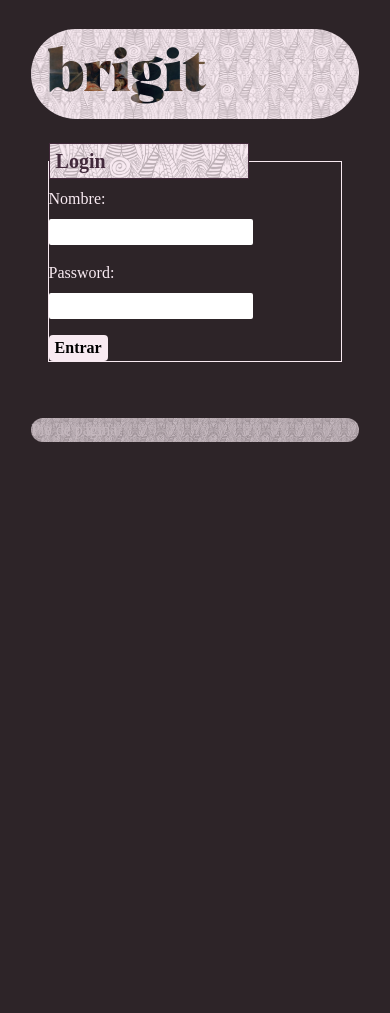
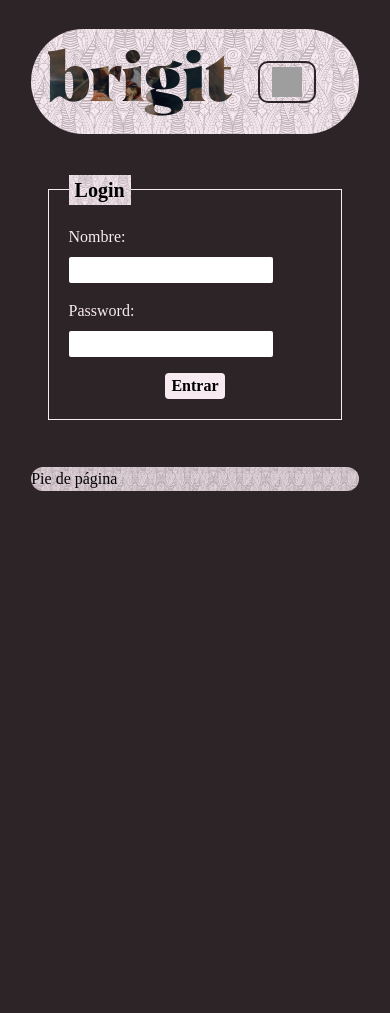
Before and after one commit to Yermandonka/brigit, a PHP site: page /login.php in a window 390 px wide. Before the commit the page ends 442 px from the top, so only its background shows below. Run offline with PHP 8.4, Linux system fonts and the light colour scheme; grey boxes are pictures that could not be loaded.

Commit message:
Refactor CSS styles for navbar and layout. Update HTML structure for improved responsiveness, enhance user greeting display, and adjust button placements. Modify SQL scripts for consistent naming conventions and add new user roles functionality. Implement redirect handling in login process and create about us page.

```diff
--- a/css/navegador.css
+++ b/css/navegador.css
@@ -6,6 +6,10 @@
 	width: 100%;
 	height: 100%;
 	margin: 0%;
+}
+
+html{
+	height: 120%;
 }
 
 #container-fluid {
@@ -47,19 +51,16 @@
 	padding: 5px 8% 0px 8%;
 }
 
-.navbar.navbar-expand-lg {
-	padding: 0% 5% 0% 5%;
-	background-image: url('/codigo/brigit/images/2.png');
-	background-size: cover;
-	background-position: center;
-	background-repeat: no-repeat;
-	border-radius: 100px;
+a.nav-link {
+	padding: 0;
+	color: #F8EAF1;
+	font-family: 'Times New Roman', Times, serif;
+	font-style: italic;
+	font-size: 100%;
 }
 
-.navbar {
-	display: flex;
-	justify-content: space-between;
-	align-items: center;
+a.nav-link:hover {
+	text-decoration: underline;
 }
 
 .logo {
@@ -72,25 +73,75 @@
 	font-size: 80px;
 }
 
-div.saludo span {
+div.saludo span,
+div#saludo span {
 	color: #2d2428;
 	background-color: #F8EAF1;
 	font-family: 'Times New Roman', Times, serif;
 }
 
-div.saludo a {
+div.saludo a,
+div#saludo a {
 	color: black;
 	font-weight: bold;
 	font-family: 'Impact', sans-serif;
 	font-size: 200%;
 }
 
+/*----------------------------------ROW NAVBAR--------------------------*/
+
+.navbar {
+	padding: 0% 5% 0% 5%;
+	background-image: url('/codigo/brigit/images/2.png');
+	background-size: cover;
+	background-position: center;
+	background-repeat: no-repeat;
+	border-radius: 100px;
+	display: flex;
+	justify-content: space-between;
+	align-items: center;
+}
+
+div.row.header2 .col {
+	padding: 5px 8% 0px 8%;
+}
+
+.navbar2 * {
+	display: flex;
+	justify-content: center;
+}
+
+.navbar2 {
+	display: flex;
+	justify-content: center;
+	border-radius: 100px;
+}
+
+div#navbarSupportedContent,
+ul.navbar-nav.mr-auto {
+	margin: 0 !important;
+}
+
+div#saludo a {
+	color: white;
+}
+
+div#saludo a:hover {
+	color: black;
+}
+
 div.saludo a:hover {
 	color: #2d2428;
 }
 
-div.saludo label {
+div.saludo label,
+div#saludo label {
 	margin: 0;
+}
+
+button.navbar-toggler {
+	border: 2px solid #2d2428;
+	border-radius: 10px;
 }
 
 /*--------------------------ROW FOOTER----------------------------------*/
@@ -101,7 +152,8 @@
 
 footer {
 	background-image: url('/codigo/brigit/images/2.png');
-	opacity: 0.75;
+	opacity: 0.9;
+	color: black;
 	background-size: cover;
 	background-position: center;
 	background-repeat: no-repeat;
@@ -111,7 +163,7 @@
 /*----------------------------ROW MAIN----------------------------------*/
 
 div.row.main .col {
-	padding: 2% 8% 10% 8%;
+	padding: 5% 8% 8% 8%;
 }
 
 div.row.search .col {
@@ -121,6 +173,7 @@
 }
 
 form.form-inline {
+	margin: 0 !important;
 	width: 60%;
 	display: flex;
 	justify-content: center;
@@ -158,16 +211,15 @@
 }
 
 div.row.funcionalidades {
-	margin-top: 1%;
+	margin-top: 5%;
 }
 
 div.row.funcionalidades .funcionalidad {
-	padding: 1%;
+	padding: 2%;
 }
 
 div.funcionalidades a {
 	font-size: 300%;
-	opacity: 80%;
 	color: black;
 }
 
@@ -189,37 +241,21 @@
 	background-image: url('/codigo/brigit/images/thefightingtemeraire.png');
 }
 
-article {
-	background-color: #2d2428;
-	height: 100%;
-	width: 100%;
-	margin: 0%;
-}
-
 @font-face {
 	font-family: 'AlbraBlack';
 	src: url('/codigo/brigit/fonts/AlbraBlack.ttf') format('truetype');
 }
 
-fieldset {
-	margin: 5%;
-	border: 1px solid #F8EAF1;
-}
-
-fieldset div {
-	justify-content: center;
-	margin: 5px auto;
-}
-
 input {
-	color: #42293B;
+	color: black;
 	border: 0px;
 	border-radius: 2px;
 }
 
 legend {
-	color: #42293B;
-	width: 200px;
+	color: black;
+	width: auto;
+	height: auto;
 	font-family: 'Times New Roman', Times, serif;
 	font-size: 20px;
 	font-weight: bold;
@@ -227,21 +263,28 @@
 	background-size: cover;
 	background-position: center;
 	background-repeat: no-repeat;
-	border: 1px solid #42293B;
-	padding: 2px 6px;
-}
-
-label {
-	margin-right: 0.5em;
-	color: #F8EAF1;
-	display: block;
+	padding: 0px 6px;
+	margin: 0;
 }
 
 textarea[name="significado"] {
 	width: 100%;
 	height: 100px;
 	font-family: 'Times New Roman', Times, serif;
+	color: black;
 }
+
+fieldset {
+	padding: 20px;
+	margin: 5%;
+	border: 1px solid #F8EAF1;
+}
+
+div.buttonform{
+	display: flex;
+	justify-content: center;
+}
+
 
 
 .form-field-error {
@@ -335,7 +378,7 @@
 
 	.logo::before {
 		content: "brigit";
-		font-size: 60px;
+		font-size: 70px;
 	}
 
 	#container-fluid {
@@ -353,6 +396,17 @@
 		color: #2d2428;
 	}
 
+	.navbar2 div#saludo {
+		label {
+			align-items: baseline;
+		}
+
+		span {
+			font-size: 70%;
+		}
+	}
+
+
 	div.row.funcionalidades .funcionalidad {
 		padding: 1% 10% 1% 10%;
 	}
--- a/includes/formularios/FormularioLogin.php
+++ b/includes/formularios/FormularioLogin.php
@@ -6,6 +6,7 @@
 
 class FormularioLogin extends Formulario
 {
+    private $redirect = null;
     public function __construct()
     {
         parent::__construct('loginForm');
@@ -14,6 +15,10 @@
     protected function CreateFields($datos)
     {
         $nombreUsuario = '';
+
+        if (isset($_POST['redirect'])) {
+            $this->redirect = $_POST['redirect'];
+        }
 
         if ($datos)
         {
@@ -25,12 +30,11 @@
             <legend>Login</legend>
             <p><label>Nombre:</label> <input type="text" name="nombreUsuario" value="$nombreUsuario"/></p>
             <p><label>Password:</label> <input type="password" name="password" /></p>
-            <button type="submit" name="login">Entrar</button>
+            <div class="buttonform"><button id="login" type="submit" name="login">Entrar</button></div>
         </fieldset>
 EOF;
         return $html;
     }
-
 
     protected function Process($datos)
     {
@@ -74,6 +78,11 @@
                 $_SESSION["login"] = true;
                 $_SESSION["nombre"] = $nombreUsuario;
 
+                if ($this->redirect != null) {
+                    $result = $this->redirect;
+                } else {
+                    $result = 'homepage.php';
+                }
                 $result = 'homepage.php';
             }
         }
--- a/includes/formularios/FormularioPalabra.php
+++ b/includes/formularios/FormularioPalabra.php
@@ -20,7 +20,7 @@
             <legend>Crea una palabra</legend>
             <p><label>Palabra:</label> <input type="text" name="palabra"/></p>
             <p><label>Significado:</label> <textarea type="text" name="significado" placeholder="Máximo 500 carácteres"/></textarea></p>
-            <button type="submit" name="crearPalabra">Crear</button>
+            <div class="buttonform"><button type="submit" name="crearPalabra">Crear</button></div>
         </fieldset>
 
 EOF;
@@ -39,6 +39,10 @@
         if ( empty($palabra) )
         {
             $result[] = "La palabra no puede estar vacía";
+        }
+
+        if (strpos($palabra, ' ') !== false) {
+            $result[] = "Solo puede ser una palabra.";
         }
 
         $significado = trim($datos['significado'] ?? '');
--- a/includes/formularios/FormularioRegistro.php
+++ b/includes/formularios/FormularioRegistro.php
@@ -27,7 +27,7 @@
             <p><label>Nombre:</label> <input type="text" name="nombreUsuario" value="$nombreUsuario"/></p>
             <p><label>Password:</label> <input type="password" name="password" /></p>
             <p><label>Re-Password:</label> <input type="password" name="rePassword" /></p>
-            <button type="submit" name="login">Entrar</button>
+            <div class="buttonform"><button type="submit" name="login">Entrar</button></div>
         </fieldset>
 EOF;
         return $html;
--- a/includes/palabras/wordDAO.php
+++ b/includes/palabras/wordDAO.php
@@ -17,7 +17,7 @@
 
         $conn = Aplicacion::getInstance()->getConexionBd();
 
-        $query = "SELECT id, palabra, significado, creador, votos FROM Palabras P WHERE P.palabra = ?";
+        $query = "SELECT id, word, meaning, creator, votes FROM Words W WHERE W.word = ?";
 
         $stmt = $conn->prepare($query);
 
@@ -58,7 +58,7 @@
 
             $escVotos = $this->realEscapeString($wordDTO->votos());
 
-            $query = "INSERT INTO Palabras(palabra, significado, creador, votos) VALUES (?, ?, ?, ?)";
+            $query = "INSERT INTO Words(word, meaning, creator, votes) VALUES (?, ?, ?, ?)";
 
             $stmt = $conn->prepare($query);
 
@@ -93,7 +93,7 @@
     $words = [];
     $conn = Aplicacion::getInstance()->getConexionBd();
 
-    $query = "SELECT id, palabra, significado, creador, votos FROM Palabras";
+    $query = "SELECT id, word, meaning, creator, votes FROM Words";
 
     $stmt = $conn->prepare($query);
     $stmt->execute();
--- a/includes/vistas/comun/header.php
+++ b/includes/vistas/comun/header.php
@@ -2,7 +2,7 @@
 function mostrarSaludo()
 {
   if (isset($_SESSION["login"]) && ($_SESSION["login"] === true)) {
-    echo "<label><span>Bienvenido, " . $_SESSION['nombre'] . ".</span><a href='logout.php'>(salir)</a></label>";
+    echo "<label><span>Bienvenido, " . $_SESSION['nombre'] . "</span> <a href='logout.php'>(salir)</a></label>";
   } else {
     echo "<label><span>Usuario desconocido</span> <a href='login.php'>LOGIN</a> <a href='registro.php'>REGISTRO</a></label>";
   }
@@ -16,7 +16,7 @@
   <!-- Botón hamburguesa para móviles -->
   <button class="navbar-toggler" type="button" data-toggle="collapse" data-target="#navbarSupportedContent"
     aria-controls="navbarSupportedContent" aria-expanded="false" aria-label="Toggle navigation">
-    <span class="navbar-toggler-icon"></span>
+    <img src="/codigo/brigit/images/menu.svg" alt="Menú" style="width: 30px; height: 30px;">
   </button>
 
   <div class="saludo">
--- a/includes/vistas/comun/menu.php
+++ b/includes/vistas/comun/menu.php
@@ -1,5 +1,5 @@
 <div class="col-1"></div>
-<div id="colaboutus" class="col-2 d-none d-lg-block"><a href="sobrenosotros.php">Sobre nosotros</a></div>
+<div id="colaboutus" class="col-2 d-none d-lg-block"><a href="aboutUs.php">Sobre nosotros</a></div>
 <div class="col-1 d-none d-lg-block"><a href="creador.php">Creador</a></div>
 <div class="col-1 d-none d-lg-block"><a href="ranking.php">Ranking</a></div>
 <div class="col-1 d-none d-lg-block"><a href="buscador.php">Buscador</a></div>
--- a/includes/vistas/comun/navbar.php
+++ b/includes/vistas/comun/navbar.php
@@ -1,10 +1,15 @@
-<nav class="navbar navbar-expand-lg">
-   <!-- Contenido colapsable -->
+<nav class="navbar2 navbar-expand-lg">
+  <!-- Contenido colapsable -->
   <div class="collapse navbar-collapse" id="navbarSupportedContent">
     <!-- Lista de enlaces que aparecerán en el menú hamburguesa -->
     <ul class="navbar-nav mr-auto">
       <li class="nav-item d-lg-none">
-        <a class="nav-link" href="sobrenosotros.php">Sobre Nosotros</a>
+        <div class="nav-link" id="saludo">
+          <?php mostrarSaludo(); ?>
+        </div>
+      </li>
+      <li class="nav-item d-lg-none">
+        <a class="nav-link" href="aboutUs.php">Sobre Nosotros</a>
       </li>
       <li class="nav-item d-lg-none">
         <a class="nav-link" href="creador.php">Creador</a>
@@ -12,6 +17,12 @@
       <li class="nav-item d-lg-none">
         <a class="nav-link" href="ranking.php">Ranking</a>
       </li>
+      <li class="nav-item d-lg-none">
+        <a class="nav-link" href="buscador.php">Buscador</a>
+      </li>
+      <li class="nav-item d-lg-none">
+        <a class="nav-link" href="foros.php">Foros</a>
+      </li>
     </ul>
   </div>
 
--- a/login.php
+++ b/login.php
@@ -2,9 +2,13 @@
 use codigo\brigit\includes\formularios\FormularioLogin;
 require_once __DIR__.'/includes/config.php';
 
+if (isset($_GET['redirect'])) {
+    $_POST['redirect'] = $_GET['redirect'];
+}
+
 $redirect = $_GET['redirect'] ?? null;
 $form = new FormularioLogin();
-$htmlFormLogin = $form->Manage($redirect);
+$htmlFormLogin = $form->Manage();
 
 $tituloPagina = 'Login';
 
```
Also changed, not shown: aboutUs.php (added, +11 -0 lines), includes/mysql/todo.sql (+35 -43 lines), includes/usuarios/userDAO.php (+12 -3 lines).
